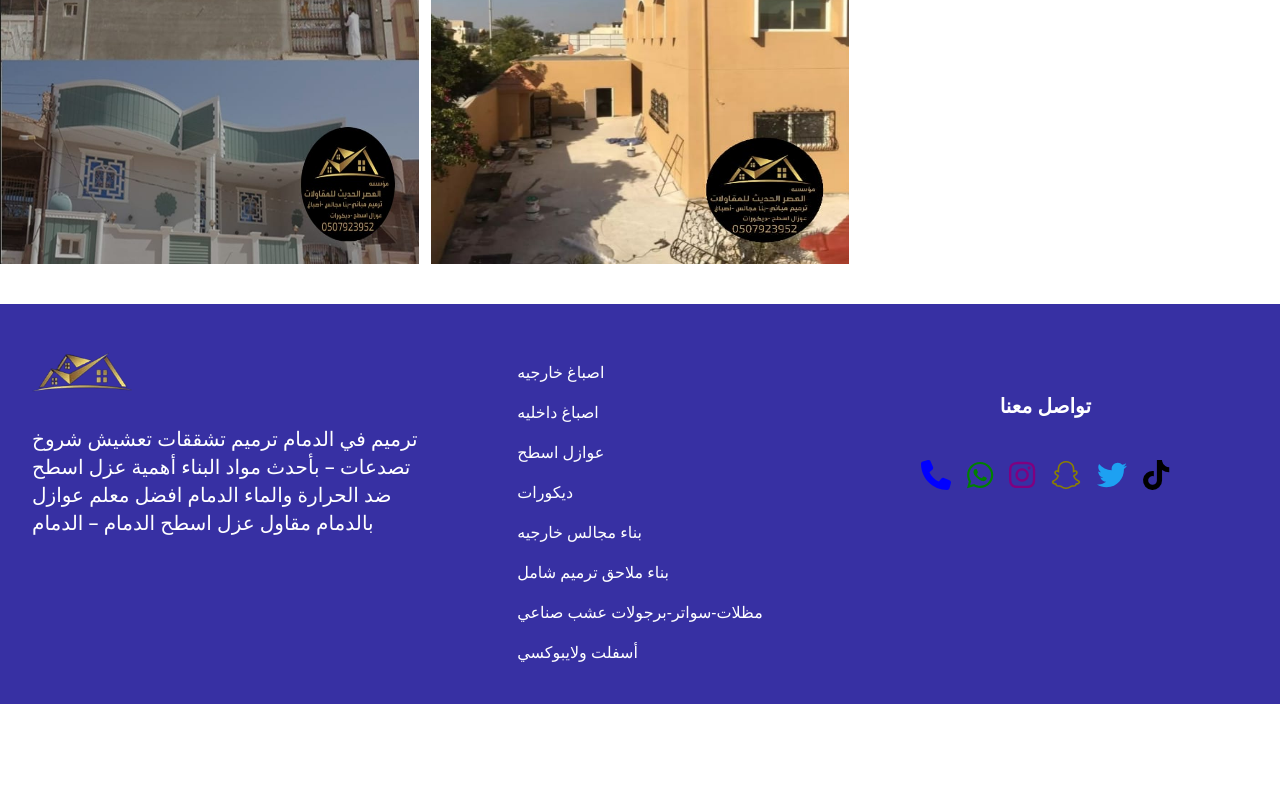
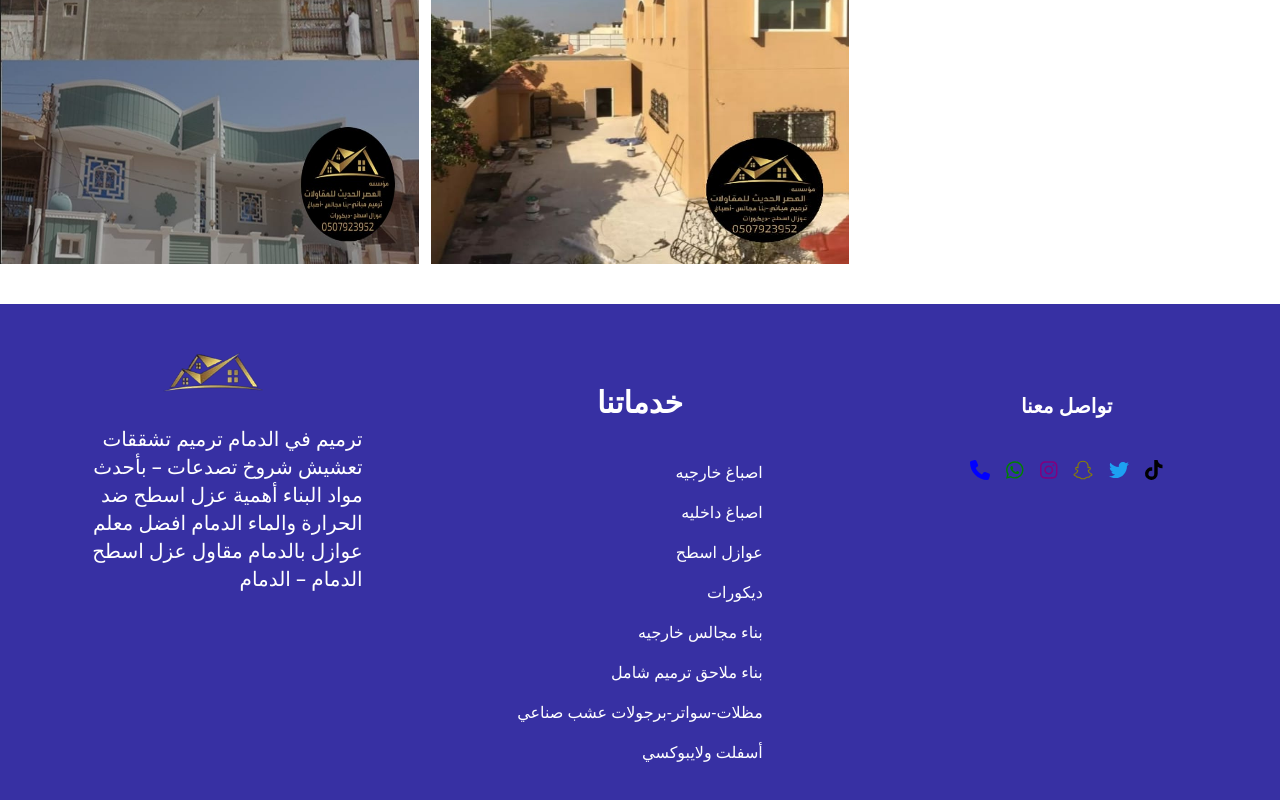
Before and after one commit to ashrafsayed2018/elasr-alhadeeth, a Next.js app: page /categories/2 in a window 1280 px wide. Shown: the part 3492-4292 px from the top of the page. Before the commit the page ends 4196 px from the top, so only its background shows below. Built offline with nearby package versions, Linux system fonts and the light colour scheme.

Commit message:
modifications

```diff
--- a/src/app/components/Footer.tsx
+++ b/src/app/components/Footer.tsx
@@ -8,16 +8,17 @@ function Footer() {
   return (
     <div className='h-auto bg-indigo-800'>
 
-        <div className="max-w-7xl mx-auto grid grid-cols-3 px-8 pt-12 py-8 ">
+        <div className="max-w-7xl mx-auto grid sm:grid-cols-3 pt-12 py-8 text-right">
             {/* logo and company name */}
 
-            <div className="logo">
+            <div className="logo w-full px-8">
                 <Image
                     src="/logo.png"
                     alt="bg-indigo-500 "
                     width={100}
-                    height={100} />
-                     <p className='text-white mt-8 text-xl'>ترميم في الدمام
+                    height={100}
+                    className='w-25 mx-auto block'/>
+                     <p className='text-white mt-8 text-xl text-right px-8'>ترميم في الدمام
                             ترميم تشققات تعشيش شروخ تصدعات – بأحدث مواد البناء
                             أهمية عزل اسطح ضد الحرارة والماء الدمام
                             افضل معلم عوازل بالدمام
@@ -26,8 +27,9 @@ function Footer() {
 
             {/* services and links */}
 
-            <div className="services flex flex-col items-center justify-center text-white">
-                 <ul>
+            <div className="services flex flex-col items-center justify-center text-white px-8">
+                <h1 className='my-8 font-bold text-3xl'>خدماتنا </h1>
+                 <ul className='text-right '>
                     {ServicesObject.map(services => {
                         return <li key={services.id} className='p-2'>
                             <Link href={`categories/${services.id}`}>{services.label}</Link>
@@ -38,13 +40,13 @@ function Footer() {
 
             {/* contact us */}
 
-            <div className="contact flex flex-col items-center text-center">
+            <div className="contact flex flex-col items-center ">
 
                  <h1 className='font-semibold text-white text-xl my-10'>تواصل معنا </h1>
-                <ul className='flex gap-x-4'>
+                <ul className='flex gap-x-4 px-8'>
                     {FixedContactList.map(contact => {
                         return <li key={contact.link} className='l-2'>
-                              <Link href={contact.link} className='font-bold text-3xl flex'>
+                              <Link href={contact.link} className='font-bold text-xl flex'>
                                 {contact.icon}
                               </Link>
                             </li>
--- a/src/app/components/Navbar.tsx
+++ b/src/app/components/Navbar.tsx
@@ -5,7 +5,7 @@ function Navbar() {
   return (
 
     <header>
-        <nav className="bg-white fixed w-full z-20 top-0 left-0 border-b border-gray-200 dark:border-gray-600">
+        <nav className="bg-white fixed sm:w-full z-20 top-0 left-0 right-0 border-b border-gray-200 dark:border-gray-600 ">
           <ul className="navigation max-w-[90vw] flex flex-wrap justify-between items-center relative mx-auto py-8">
             <a className="logo" href="#">
               <h3 className="font-bold text-2xl">
--- a/src/app/layout.tsx
+++ b/src/app/layout.tsx
@@ -15,7 +15,7 @@ export default function RootLayout({
   children: React.ReactNode
 }) {
   return (
-    <html lang="ar" dir='ltr' className='scroll-smooth'>
+    <html lang="ar" dir='ltr' className='scroll-smooth overflow-x-hidden'>
       <body className="overflow-x-hidden">{children}</body>
     </html>
   )
```
Also changed, not shown: src/app/globals.css (line endings or trailing spaces).
